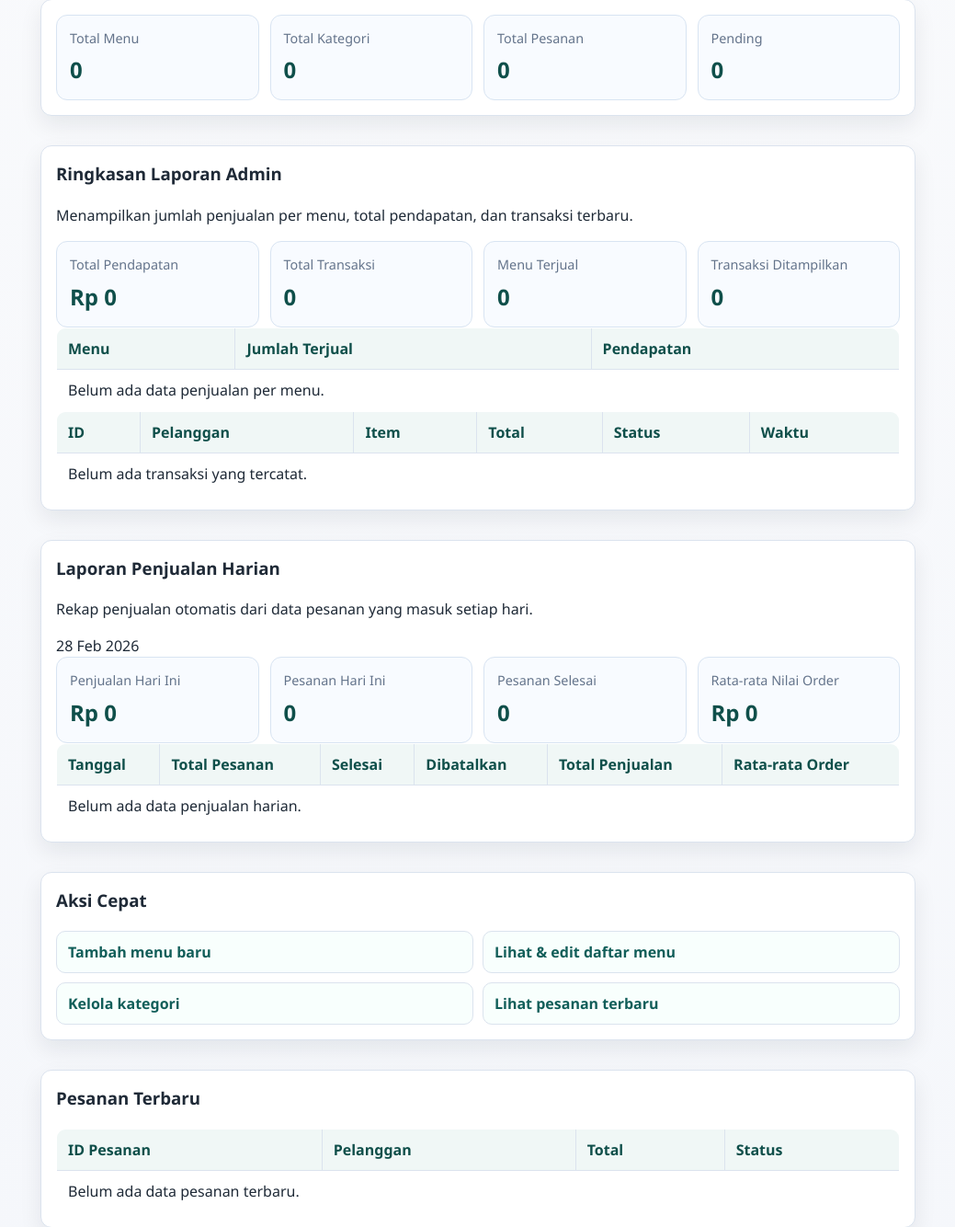
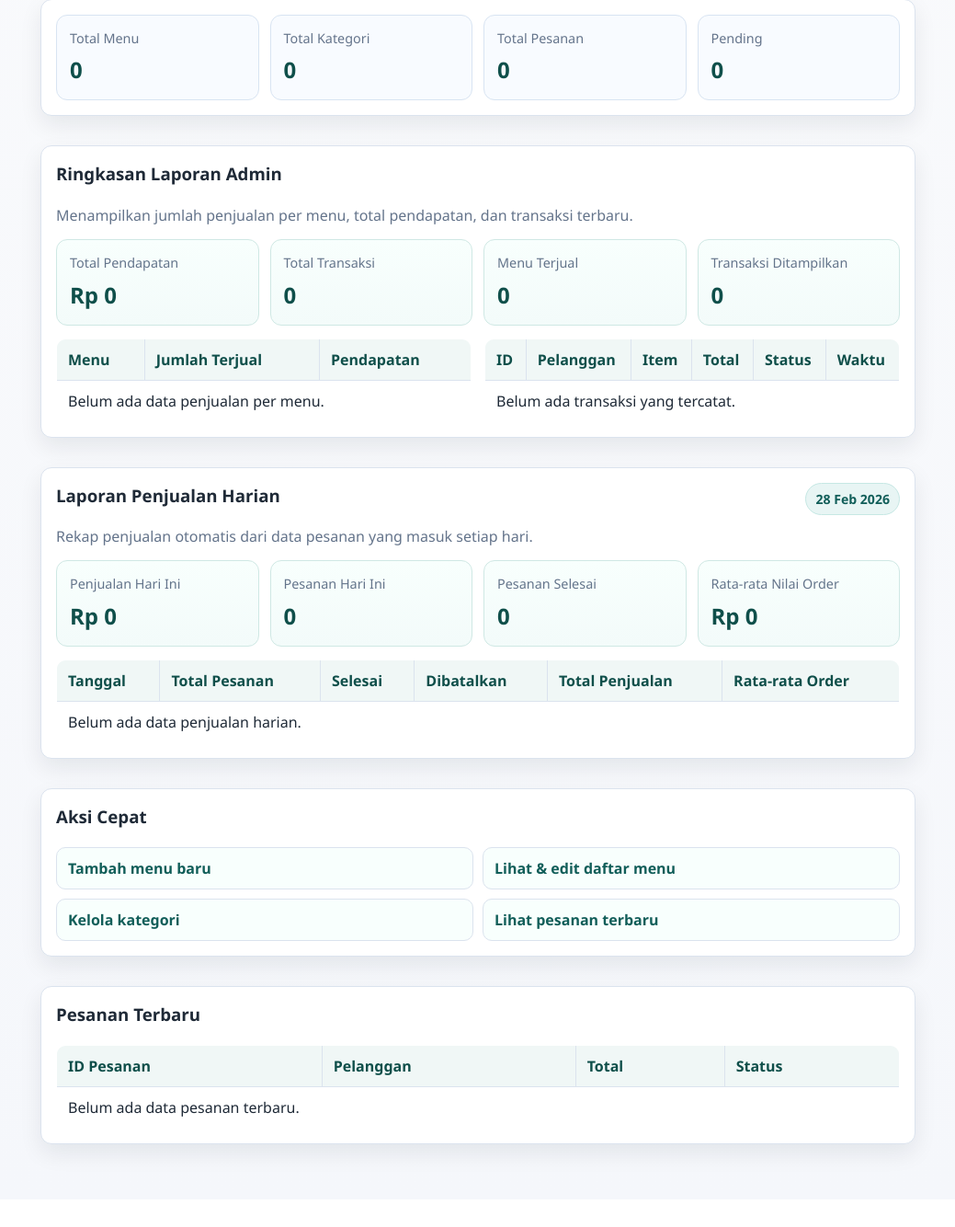
Before and after one commit to HAiQFM/aplikasi-pemesanan-makanan, a Flask app: page /admin/ in a window 1280 px wide. Shown: the part 344-1678 px from the top of the page at 92% size, without its empty margins (120-1159 px from the left). After the commit the page ends 1610 px from the top, so only its background shows below. Run offline with Flask 3, Linux system fonts and the light colour scheme; the visitor is signed in with stand-in values (Sample User, id 1); tables that the repository leaves empty hold one stand-in row (values such as "Sample post").

Commit message:
feat: enhance item details handling in cart functions and improve UI elements for better user experience

```diff
--- a/src/app/static/css/admin.css
+++ b/src/app/static/css/admin.css
@@ -251,6 +251,32 @@ button:hover {
     gap: 12px;
 }
 
+.section-head {
+    display: flex;
+    justify-content: space-between;
+    align-items: flex-start;
+    gap: 12px;
+    margin-bottom: 14px;
+}
+
+.section-subtitle {
+    margin: 6px 0 0;
+    color: var(--muted);
+}
+
+.report-date {
+    display: inline-flex;
+    align-items: center;
+    border-radius: 999px;
+    border: 1px solid #c6e8e4;
+    background: #e8f5f4;
+    color: var(--brand-strong);
+    padding: 6px 10px;
+    font-size: 0.88rem;
+    font-weight: 700;
+    white-space: nowrap;
+}
+
 .stat-card {
     background: #f8fbff;
     border: 1px solid #d8e4f2;
@@ -267,6 +293,25 @@ button:hover {
 .stat-card strong {
     font-size: 1.5rem;
     color: #0f4f4a;
+}
+
+.report-stats-grid {
+    margin-bottom: 14px;
+}
+
+.report-card {
+    background: linear-gradient(180deg, #f8fffd 0%, #f3fbfa 100%);
+    border-color: #cfe8e4;
+}
+
+.table-wrap {
+    overflow-x: auto;
+}
+
+.report-grid {
+    display: grid;
+    grid-template-columns: repeat(2, minmax(0, 1fr));
+    gap: 14px;
 }
 
 .quick-links {
@@ -390,8 +435,13 @@ button:hover {
     }
 
     .stats-grid,
-    .quick-links {
+    .quick-links,
+    .report-grid {
         grid-template-columns: 1fr;
+    }
+
+    .section-head {
+        flex-direction: column;
     }
 
     .orders-head {
```
Also changed, not shown: src/app/static/css/main.css (+29 -0 lines), src/app/static/js/main.js (+116 -14 lines).
